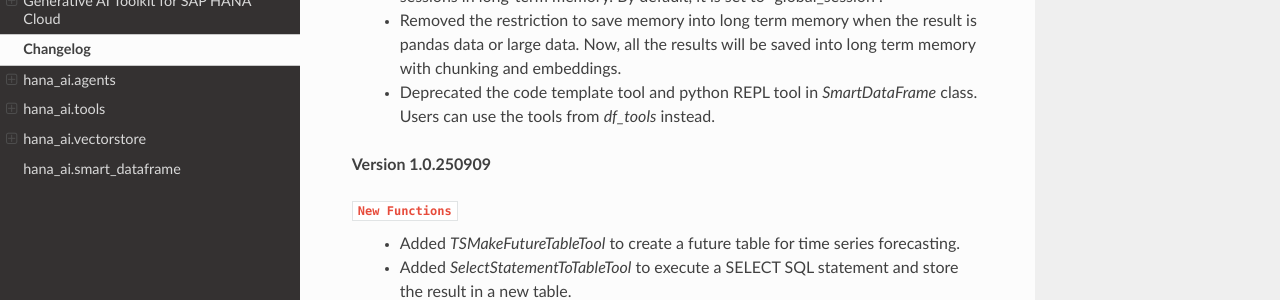
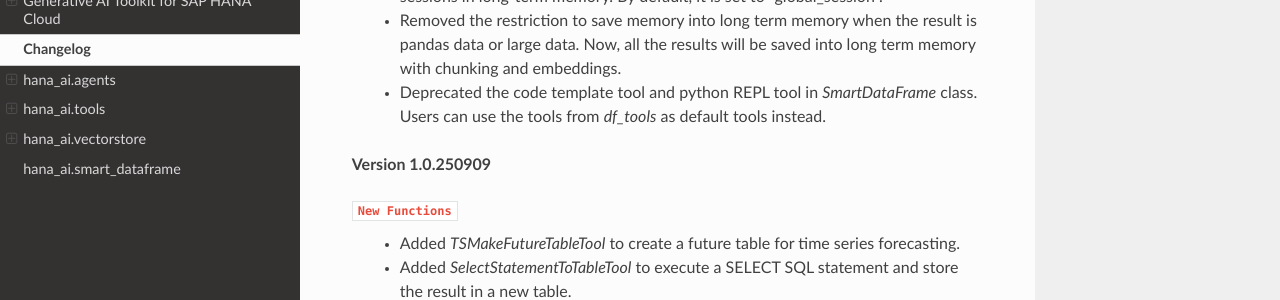
Before and after one commit to SAP/generative-ai-toolkit-for-sap-hana-cloud, a Sphinx documentation site: the page built from doc/changlog.rst, in a window 1280 px wide and 900 px high, scrolled down 558 px. Shown: the part 151-451 px from the top of the window. Built offline with Sphinx 7.4.7 and the Read the Docs theme 3.1.0, drawn with Linux system fonts in a browser that asks for light colours.

Commit message:
update changelog

```diff
--- a/doc/changlog.rst
+++ b/doc/changlog.rst
@@ -14,7 +14,7 @@ Changelog
     - Added `PAL CrossEncoder` as the default cross-encoder model for reranking in the `HANAMLRAGAgent` class. If it is not available, it will fall back to `sentence-transformers/all-MiniLM-L6-v2`.
     - Added `session_id` parameter to the `HANAMLRAGAgent` class to support multiple sessions in long-term memory. By default, it is set to "global_session".
     - Removed the restriction to save memory into long term memory when the result is pandas data or large data. Now, all the results will be saved into long term memory with chunking and embeddings.
-    - Deprecated the code template tool and python REPL tool in `SmartDataFrame` class. Users can use the tools from `df_tools` instead.
+    - Deprecated the code template tool and python REPL tool in `SmartDataFrame` class. Users can use the tools from `df_tools` as default tools instead.
 
 **Version 1.0.250909**
 
```
